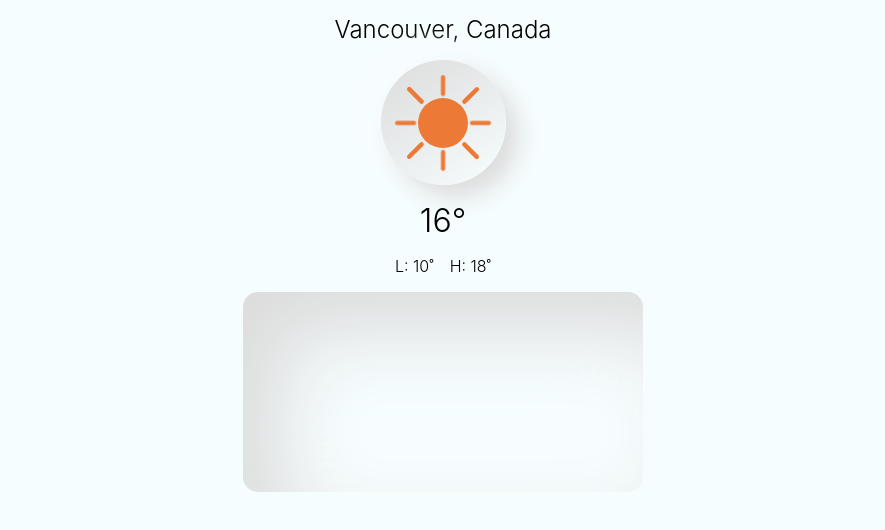
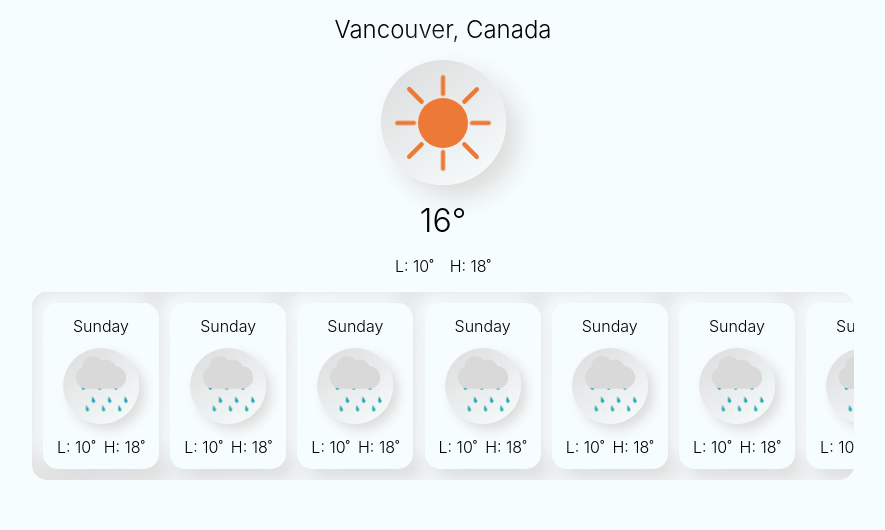
Before and after one commit to e-newton/pitter-patter, a React (Create React App) app: page / in a window 1280 px wide. Shown: the top 530 px of the page, without its empty margins (197-1082 px from the left). Built offline with nearby package versions, Linux system fonts and the light colour scheme.

Commit message:
Added forecast item

```diff
--- a/src/components/Forecast.scss
+++ b/src/components/Forecast.scss
@@ -1,6 +1,12 @@
 @use '../styles/mixins.scss';
 
 .forecast-container {
-  @include mixins.inset(400px, 200px, #F6FDFE);
+  @include mixins.inset(800px, 200px, #F6FDFE);
   border-radius: 15px;
+  height: 100%;
+  display: flex;
+  flex-wrap: nowrap;
+  overflow-x: scroll;
+  padding: 0.7em;
+  gap: 0.7em;
 }
--- a/src/components/Forecast.tsx
+++ b/src/components/Forecast.tsx
@@ -1,9 +1,20 @@
 import React from 'react';
 import './Forecast.scss';
+import ForecastItem from './ForecastItem';
 
 export default function Forecast(): JSX.Element {
   return (
   <div className="forecast-container">
+    <ForecastItem/>
+    <ForecastItem/>
+    <ForecastItem/>
+    <ForecastItem/>
+    <ForecastItem/>
+    <ForecastItem/>
+    <ForecastItem/>
+    <ForecastItem/>
+    <ForecastItem/>
+    <ForecastItem/>
   </div>
   );
 }
--- a/src/components/ForecastItem.scss
+++ b/src/components/ForecastItem.scss
@@ -0,0 +1,28 @@
+@use '../styles/mixins.scss';
+.forecast-item {
+  @include mixins.raised-card(100px, #F6FDFE);
+  height: 150px;
+  padding: 0.5em;
+  background-color: #F6FDFE;
+  border-radius: 15px;
+  flex-shrink: 0;
+  display: flex;
+  flex-direction: column;
+  align-items: center;
+  justify-content: space-evenly;
+  .icon-container {
+    margin: 0.5em;
+    @include mixins.raised-indent-circle(60px, #F6FDFE);
+    padding: 0.5em;
+    display: flex;
+    justify-content: center;
+    align-items: center;
+    overflow: hidden;
+  }
+  .high-low {
+    margin: 0em;
+    display: flex;
+    justify-content: space-evenly;
+    gap: 0.5em;
+  }
+}
--- a/src/components/ForecastItem.tsx
+++ b/src/components/ForecastItem.tsx
@@ -1 +1,19 @@
 import React from 'react';
+import Icon from '../icons/Icon';
+import { IconType } from '../icons/IconTypes';
+import './ForecastItem.scss';
+
+export default function ForecastItem(): JSX.Element {
+  return (
+  <div className='forecast-item'>
+    <span>Sunday</span>
+    <div className='icon-container'>
+      <Icon icon={IconType.Rain}/>
+    </div>
+    <div className="high-low">
+      <span className="low">L: 10˚</span>
+      <span className="high">H: 18˚</span>
+    </div>
+  </div>
+  );
+}
```
Also changed, not shown: package.json (+10 -1 lines), 1 other file (tests, documents, lock files or other folders).
